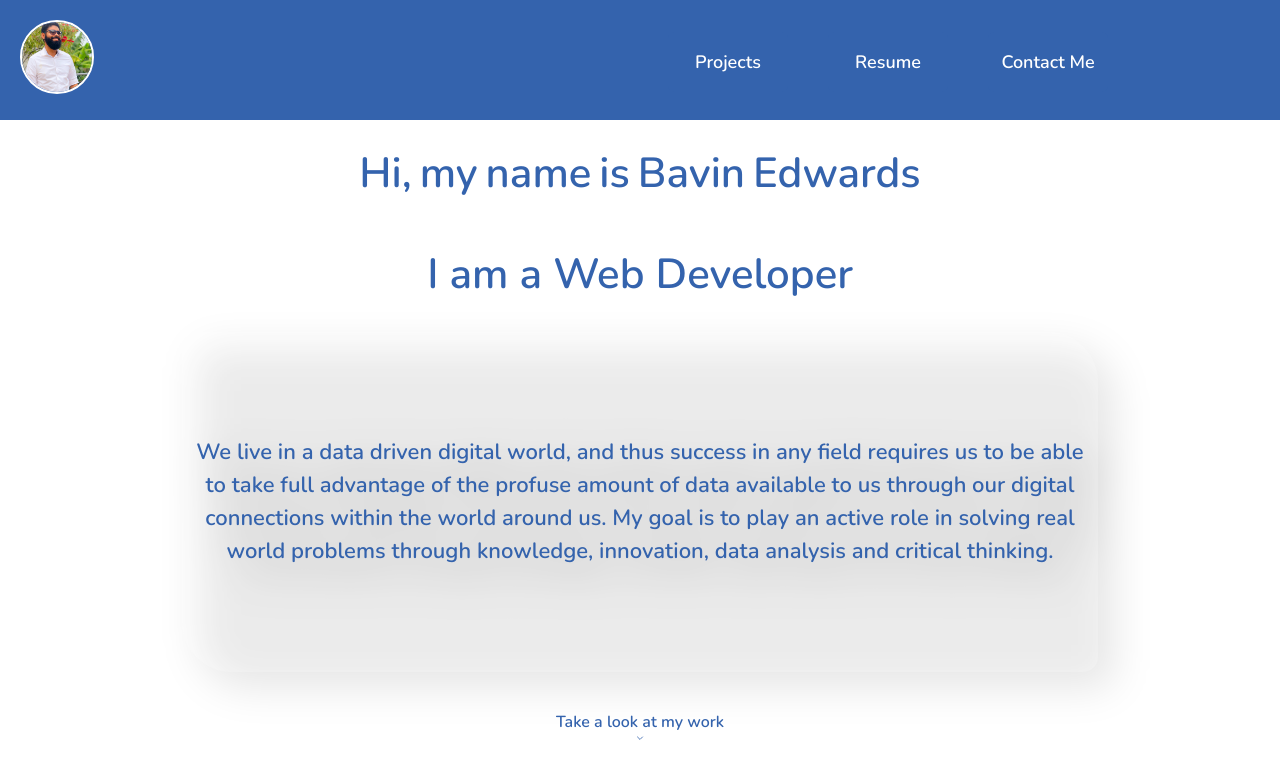
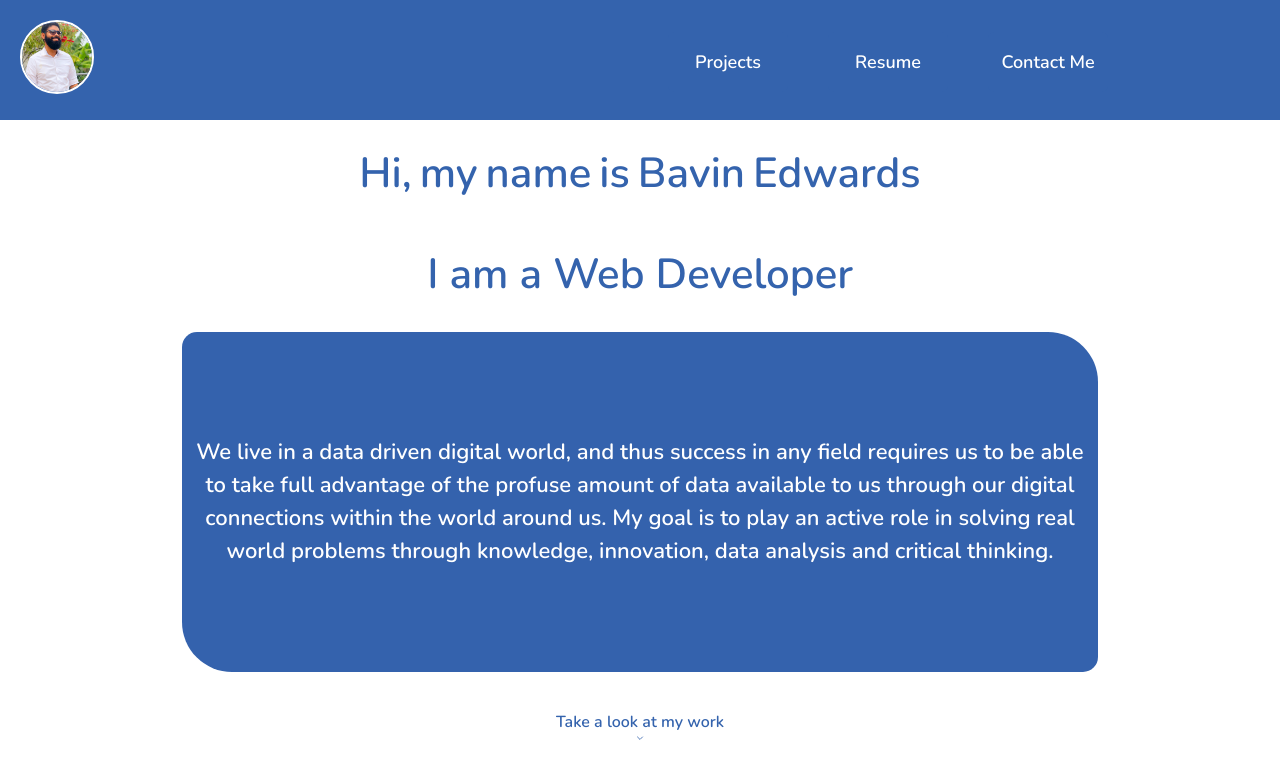
Before and after one commit to zerico007/profile, a React (Create React App) app: page / in a window 1280 px wide. Shown: the top 778 px of the page. Built offline with nearby package versions, Linux system fonts and the light colour scheme.

Commit message:
added color to about div

```diff
--- a/src/components/Home.js
+++ b/src/components/Home.js
@@ -20,18 +20,17 @@ const AboutDiv = styled.div`
   margin: 1rem 0;
   justify-content: center;
   align-items: center;
-  background: rgba(255, 255, 255, 0.2);
-  filter: drop-shadow(16px 16px 20px grey);
+  background: rgba(52, 98, 173);
   width: 70vw;
   height: 40vh;
   border: none;
   padding: 10px;
-  color: #3463ad;
+  color: white;
   border-radius: 15px 50px;
   line-height: 150%;
   font-weight: bold;
   text-align: center;
-  animation: enterBottom 5s;
+  animation: enterLeft 4.8s;
   @media (max-width: 400px) {
     font-size: 14px;
   }
```
